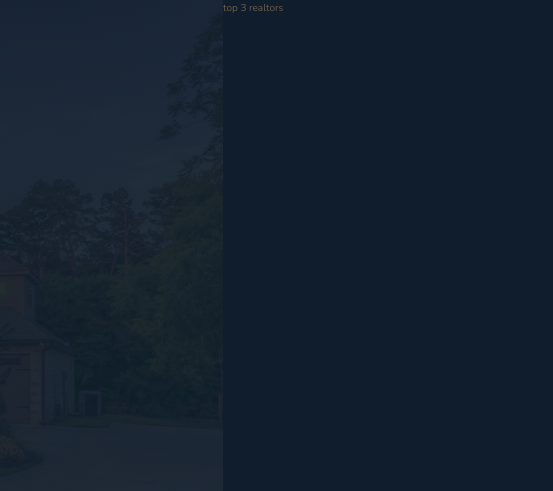
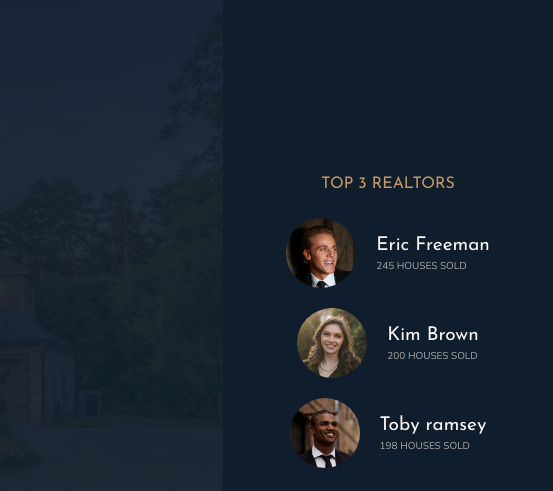
Before and after one commit to Toyurc/Nexter, a website: page index.html in a window 1280 px wide. Shown: the top 491 px of the page, 727-1280 px from the left. Drawn offline with nearby package versions, Linux system fonts and the light colour scheme.

Commit message:
Feat: realtor and page design done

```diff
--- a/index.html
+++ b/index.html
@@ -9,7 +9,6 @@
   <link href="https://fonts.googleapis.com/css?family=Josefin+Sans:300,400,400i|Nunito:300,300i" rel="stylesheet">
   <link rel="stylesheet" href="css/style.css">
   <link rel="shortcut icon" type="image/png" href="img/favicon.png">
-
   <title>nexter &mdash; your home, your freedom</title>
 </head>
 
@@ -30,7 +29,32 @@
       <img src="img/logo-bi.png" alt="bi logo">
     </div>
   </header>
-  <div class="realtors">top 3 realtors</div>
+  <div class="realtors">
+    <h3 class="heading-3">Top 3 Realtors</h3>
+    <div class="realtors__list">
+      <img src="img/realtor-1.jpeg" alt="realtors image" class="realtors__img">
+      <div class="realtors__details">
+        <h4 class="heading-4 heading-4--light">Eric Freeman</h4>
+        <p class="realtors__sold">245 houses sold</p>
+      </div>
+    </div>
+
+    <div class="realtors__list">
+      <img src="img/realtor-2.jpeg" alt="realtors image" class="realtors__img">
+      <div class="realtors__details">
+        <h4 class="heading-4 heading-4--light">Kim Brown</h4>
+        <p class="realtors__sold">200 houses sold</p>
+      </div>
+    </div>
+
+    <div class="realtors__list">
+      <img src="img/realtor-3.jpeg" alt="realtors image" class="realtors__img">
+      <div class="realtors__details">
+        <h4 class="heading-4 heading-4--light">Toby ramsey</h4>
+        <p class="realtors__sold">198 houses sold</p>
+      </div>
+    </div>
+  </div>
   <section class="features">
     <div class="feature">
       <svg class="feature__icon">
--- a/sass/_realtors.scss
+++ b/sass/_realtors.scss
@@ -1,4 +1,31 @@
 .realtors {
   background-color: $color-secondary;
   grid-column: col-start 7 / full-end;
+  padding: 3rem;
+
+  display: grid;
+  justify-items: center;
+  align-content: center;
+  justify-content: center;
+  grid-row-gap: 2rem;
+
+  &__list {
+    display: grid;
+    grid-template-columns: min-content max-content;
+    grid-column-gap: 2rem;
+    grid-row-gap: 5vh;
+    align-items: center;
+
+  }
+  &__img {
+    width: 7rem;
+    border-radius: 50%;
+    display: block;
+  }
+
+  &__sold {
+    text-transform: uppercase;
+    color: $color-grey-light-2;
+    margin-top: -.3rem;
+  }
 }
```
Also changed, not shown: css/style.css.
